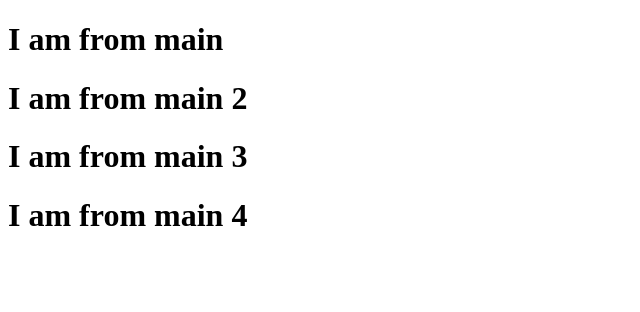
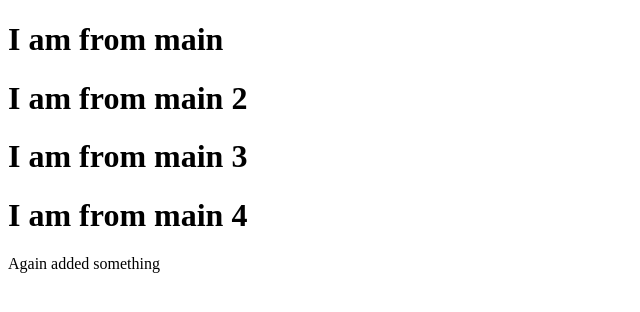
Before and after one commit to md-abdul-ahammed/git-practice, a plain HTML site: page index.html in a window 1280 px wide. Shown: the whole page, without its empty margins (0-640 px from the left). Drawn offline with Linux system fonts and the light colour scheme.

Commit message:
changes done

```diff
--- a/index.html
+++ b/index.html
@@ -8,6 +8,7 @@
     <h1>I am from main 2</h1>
     <h1>I am from main 3</h1>
     <h1>I am from main 4</h1>
+    <p>Again added something</p>
   </head>
   <body></body>
 </html>
```
